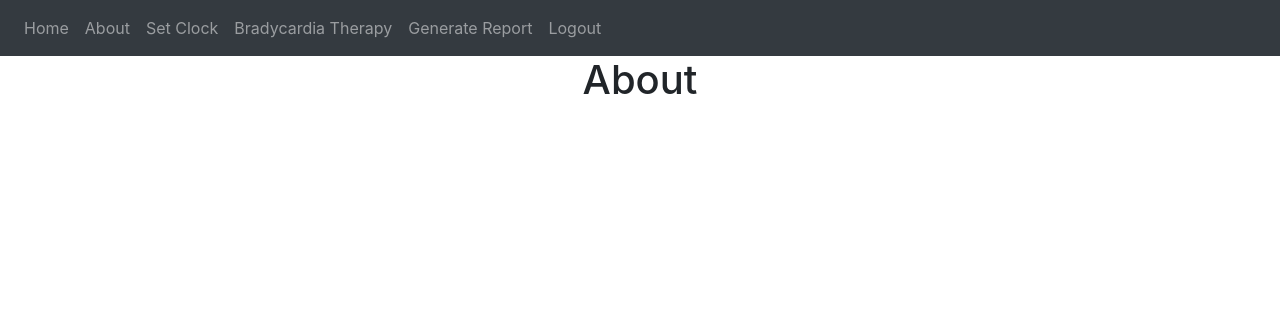
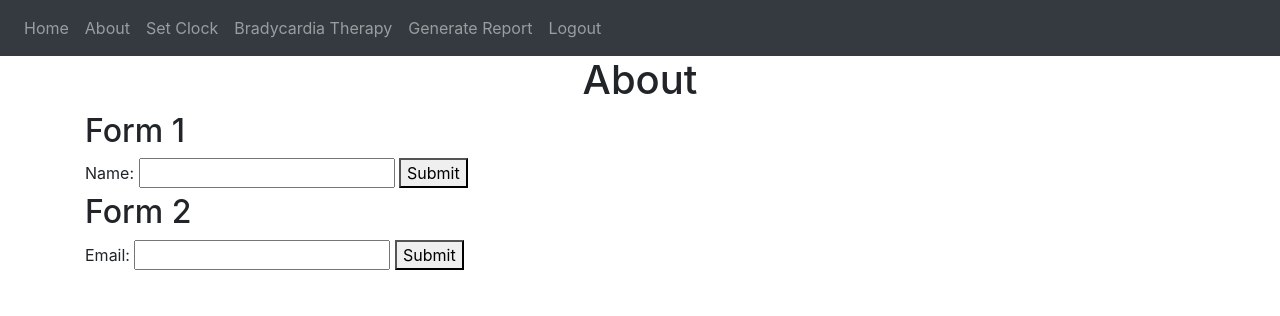
Before and after one commit to icaicarus/Pacemaker, a Flask app: page /about in a window 1280 px wide. Shown: the top 316 px of the page. Run offline with Flask 3, Linux system fonts and the light colour scheme; a user stored in the database is signed in; some libraries are stand-ins or nearby versions.

Commit message:
about page started

```diff
--- a/website/templates/about.html
+++ b/website/templates/about.html
@@ -1,4 +1,21 @@
 {% extends "base.html" %} {% block title %}Login{% endblock %} {% block content
 %}
 <h1 align="center">About</h1>
+<body>
+  <div class="form-container">
+    <form class="left-form">
+      <h2>Form 1</h2>
+      <label for="name">Name:</label>
+      <input type="text" id="name" name="name" />
+      <button type="submit">Submit</button>
+    </form>
+
+    <form class="right-form">
+      <h2>Form 2</h2>
+      <label for="email">Email:</label>
+      <input type="email" id="email" name="email" />
+      <button type="submit">Submit</button>
+    </form>
+  </div>
+</body>
 {% endblock %}
```
Also changed, not shown: website/templates/generate_report.html (+5 -2 lines), website/templates/styles.css (added, +63 -0 lines).
